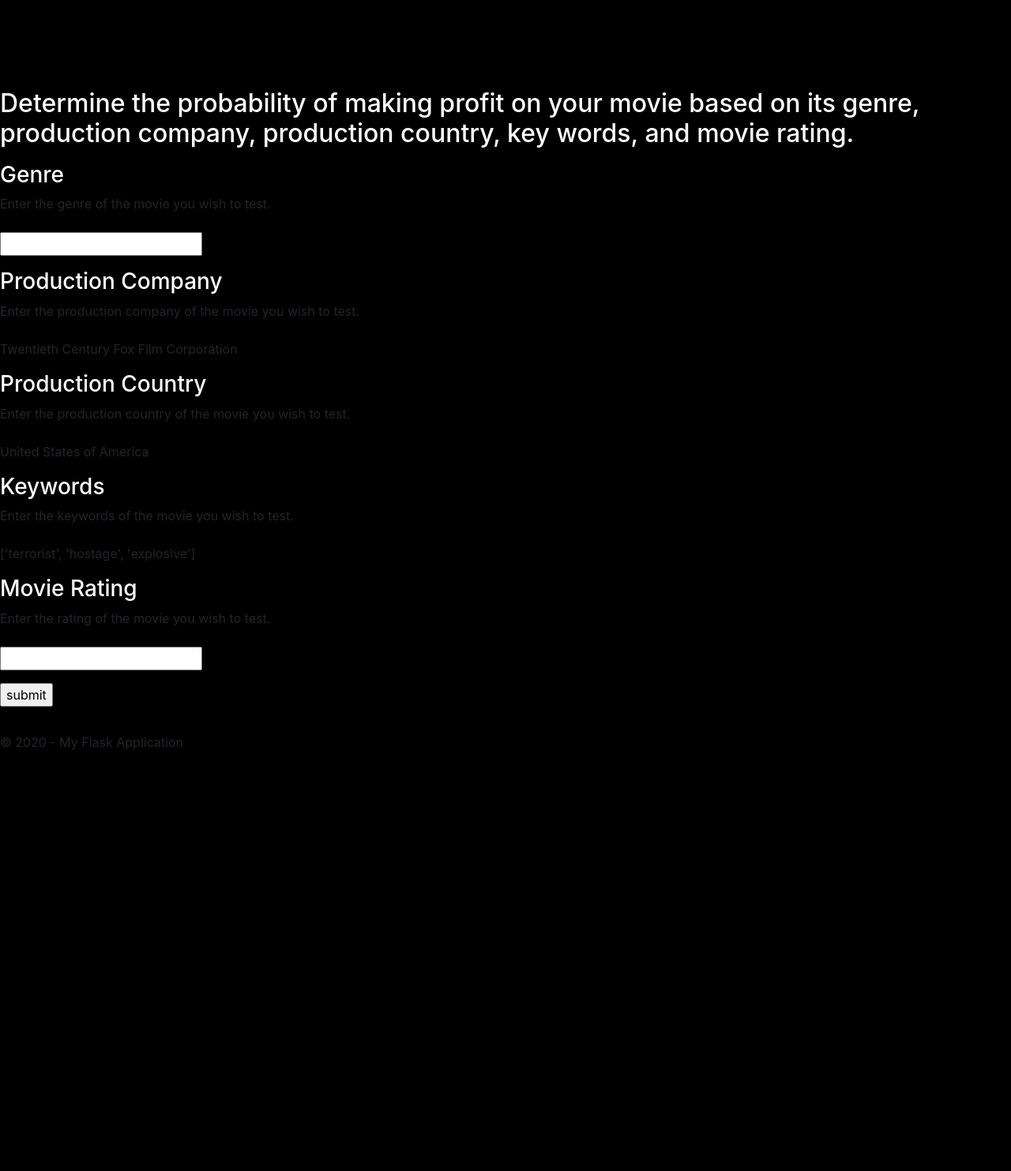
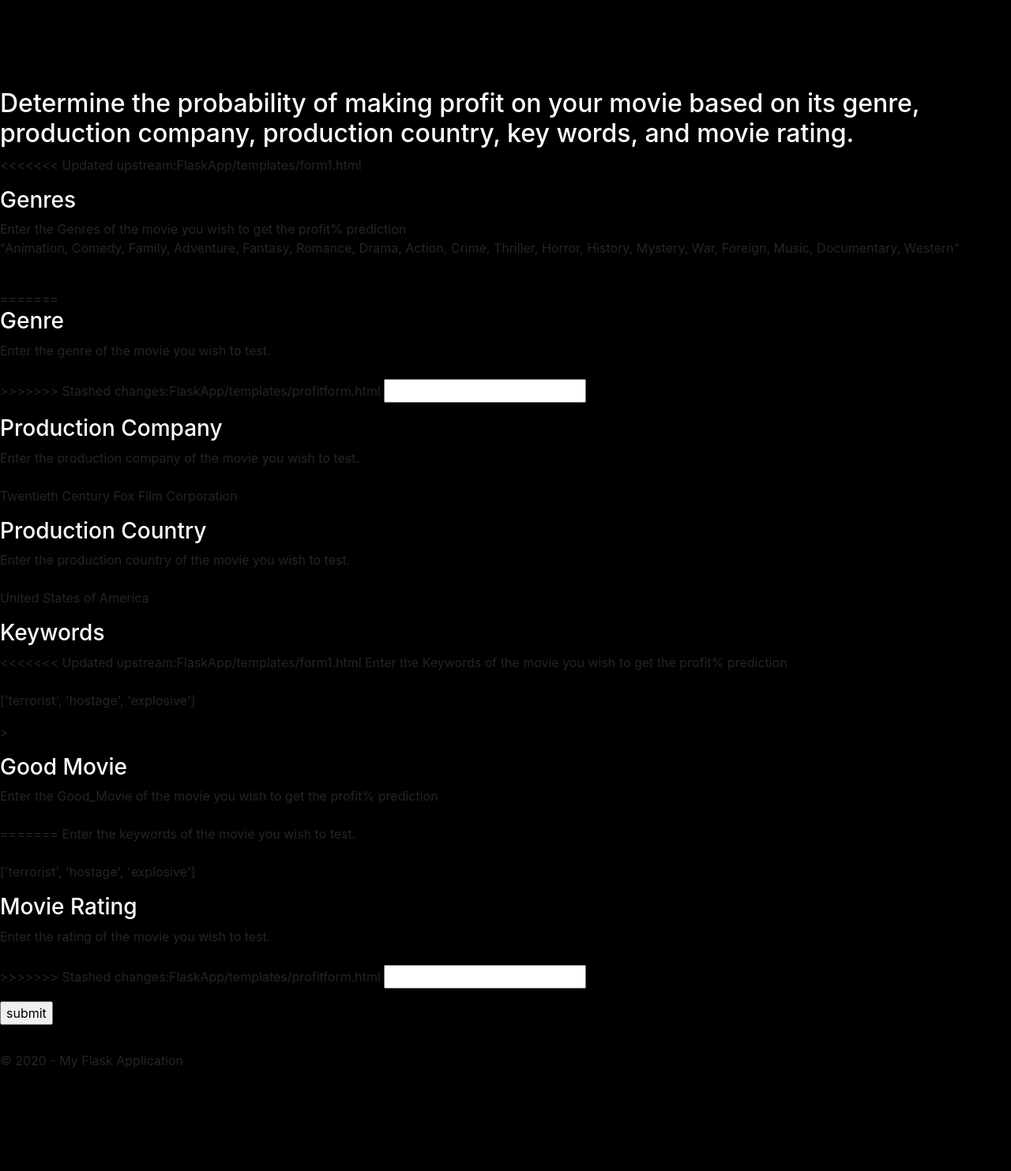
Before and after one commit to timegnome/Project-ML-Movie-Maker, a Flask app: page /mldeployProfit in a window 1280 px wide. Shown: the part 56-1539 px from the top of the page at 79% size. Before the commit the page ends 1005 px from the top, so only its background shows below. Run offline with Flask 2, Linux system fonts and the light colour scheme; some libraries are stand-ins or nearby versions; some web fonts are replaced.

Commit message:
Revert "??"
This reverts commit 90b05ca6ec91af80b1cc54599a96ae115354bdc4.

```diff
--- a/FlaskApp/templates/form1.html
+++ b/FlaskApp/templates/form1.html
@@ -5,9 +5,17 @@
 <form method=post>
     <dl>
         <p>
+<<<<<<< Updated upstream:FlaskApp/templates/form1.html
+            <h3>Genres</h3>
+            Enter the Genres of the movie you wish to get the profit% prediction <br/>
+            <p>"Animation, Comedy, Family, Adventure, Fantasy, Romance, Drama,
+                 Action, Crime, Thriller, Horror, History, Mystery,
+                  War, Foreign, Music, Documentary, Western"</p><br/>
+=======
             <h3>Genre</h3>
             Enter the genre of the movie you wish to test.<br/>
             <br/>
+>>>>>>> Stashed changes:FlaskApp/templates/profitform.html
             {{form.genres}}
         </p>
 
@@ -25,6 +33,15 @@
 
         <p>
             <h3>Keywords</h3>
+<<<<<<< Updated upstream:FlaskApp/templates/form1.html
+            Enter the Keywords of the movie you wish to get the profit% prediction <br/><br/>
+            <p>['terrorist', 'hostage', 'explosive']</p>>
+        </p>
+
+        <p>
+            <h3>Good Movie</h3>
+            Enter the Good_Movie of the movie you wish to get the profit% prediction <br/><br/>
+=======
             Enter the keywords of the movie you wish to test.<br/><br/>
             <p>['terrorist', 'hostage', 'explosive']</p>
         </p>
@@ -33,6 +50,7 @@
             <h3>Movie Rating</h3>
             Enter the rating of the movie you wish to test.
             <br/><br/>
+>>>>>>> Stashed changes:FlaskApp/templates/profitform.html
             {{form.good_Movie}}
         </p>
     </dl>
```
Also changed, not shown: FlaskApp/templates/form2.html (+18 -0 lines).
